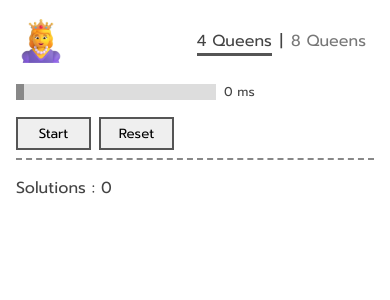
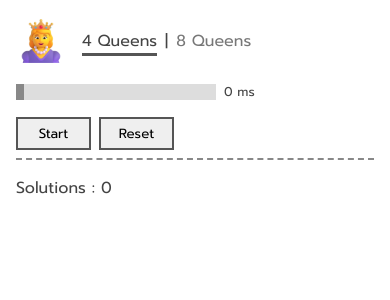
Before and after one commit to RitamChakraborty/n_queen_visualization, a React (Vite) app: page / in a window 390 px wide. Shown: the top 300 px of the page. Built offline with nearby package versions, Linux system fonts and the light colour scheme.

Commit message:
Fix Buttons justification on mobile view

```diff
--- a/src/components/buttons/Buttons.css
+++ b/src/components/buttons/Buttons.css
@@ -1,5 +1,4 @@
 #Buttons {
     display: flex;
     gap: 0.5rem;
-    justify-self: flex-end;
 }
--- a/src/components/nav/Nav.css
+++ b/src/components/nav/Nav.css
@@ -1,7 +1,7 @@
 nav {
     display: flex;
     flex-wrap: wrap;
-    justify-content: space-between;
+    justify-content: start;
     align-items: center;
     gap: 1rem;
     width: 100%;
```
